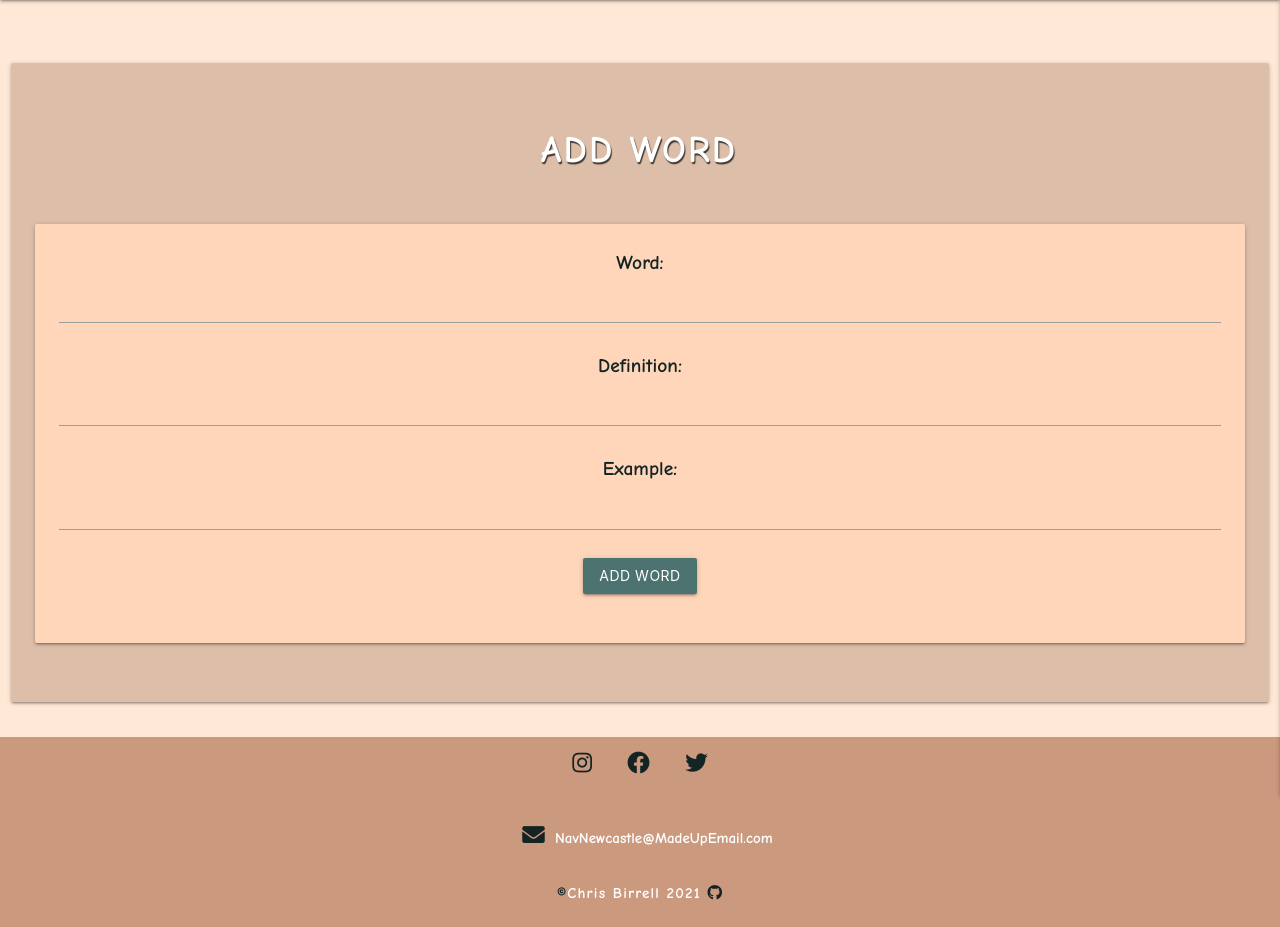
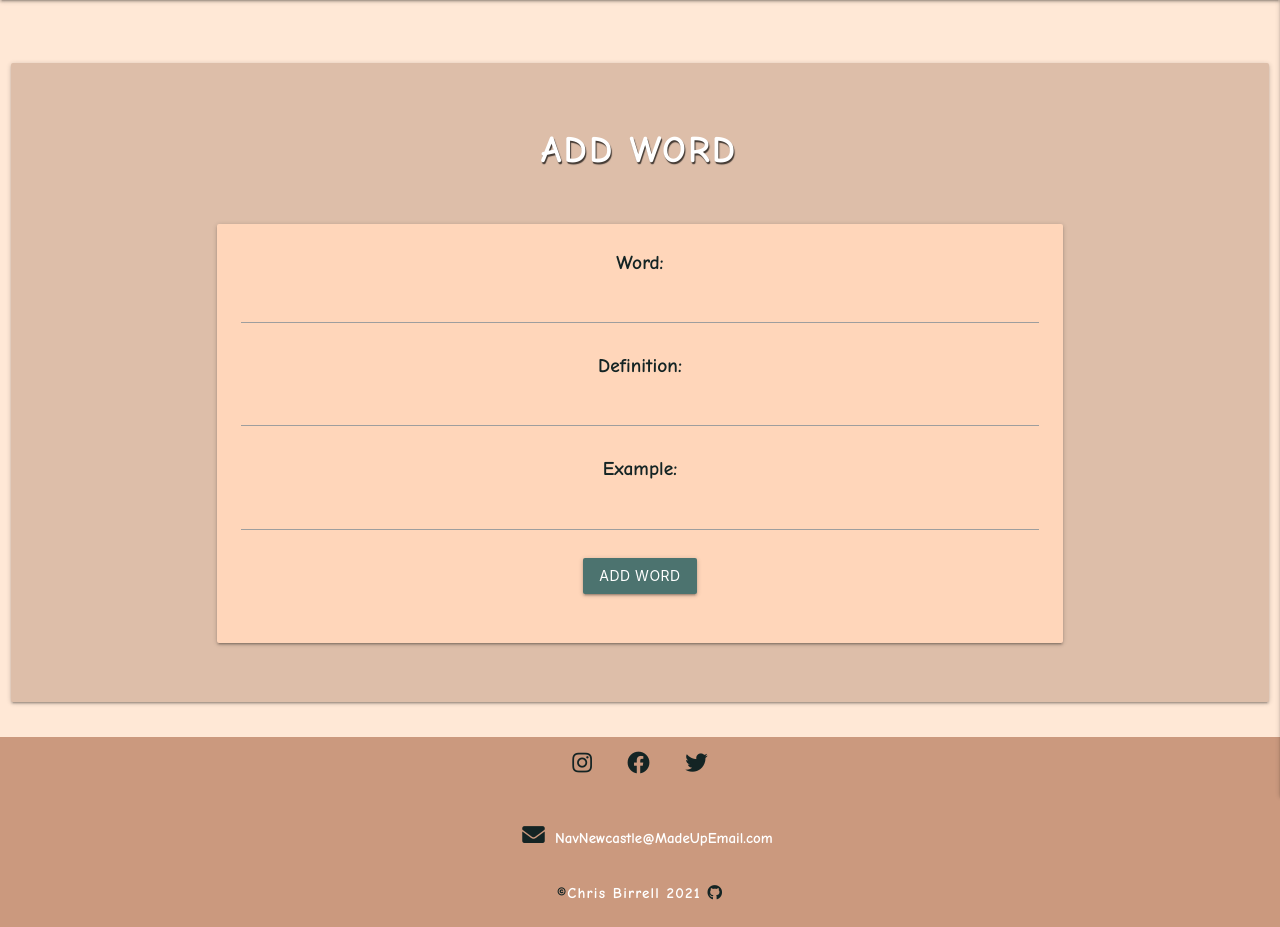
Before and after one commit to Birrellc/Navigating-Newcastle, a Flask app: page /add_word in a window 1280 px wide. Shown: the part 64-991 px from the top of the page. Run offline with Flask 2, Linux system fonts and the light colour scheme; the visitor is signed in with stand-in values (Sample User, id 1); some libraries are stand-ins or nearby versions.

Commit message:
Fix: fixed form display issue by adding a container

```diff
--- a/templates/add_word.html
+++ b/templates/add_word.html
@@ -6,15 +6,14 @@
         <div class="header">
           <h1 class="text-shadow main-header">Add Word</h1>
         </div>
-        <div class="center-align">
-          <div class="row">
+
+        <div class="row center-align">
           <div class="col s12">
-
             <!-- Area for flash error messages to display -->
             <!--Credit https://www.youtube.com/watch?v=wQXSDwCgXIQ -->
 
-              {% with messages = get_flashed_messages(with_categories=true) %}
-              {% if messages %} {% for category, message in messages %} {% if
+            {% with messages = get_flashed_messages(with_categories=true) %} {%
+            if messages %} {% for category, message in messages %} {% if
             category == "word_exists" %}
             <div>
               <h5 class="error-message">{{ message }}</h5>
@@ -22,10 +21,9 @@
             {% endif %} {% endfor %} {% endif %} {% endwith %}
           </div>
         </div>
-        </div>
 
         <!-- Add Word Form created with WTforms -->
-
+        <div class="container center-align">
           <div class="row">
             <div class="col s12">
               <form
@@ -70,7 +68,8 @@
 
                 <div class="row">
                   <div class="form-group col s12">
-                  {{ form.example.label(class_="form-text") }} {{ form.example}}
+                    {{ form.example.label(class_="form-text") }} {{
+                    form.example}}
 
                     <!-- Display Errors for Example Field -->
 
@@ -94,4 +93,5 @@
       </div>
     </div>
   </div>
+</div>
 {% endblock %}
```
Lines whose indentation alone changed are shown as unchanged.
